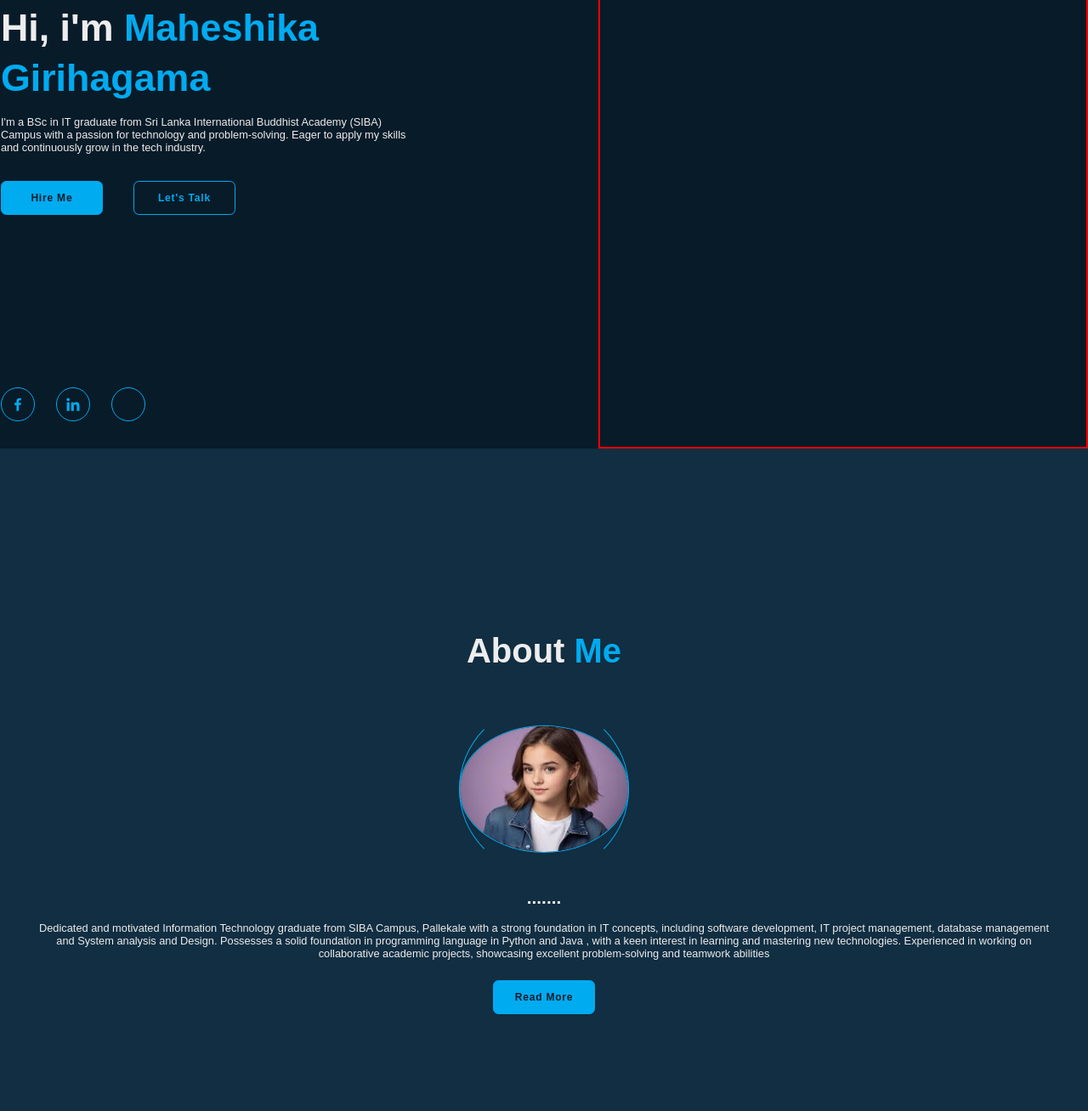
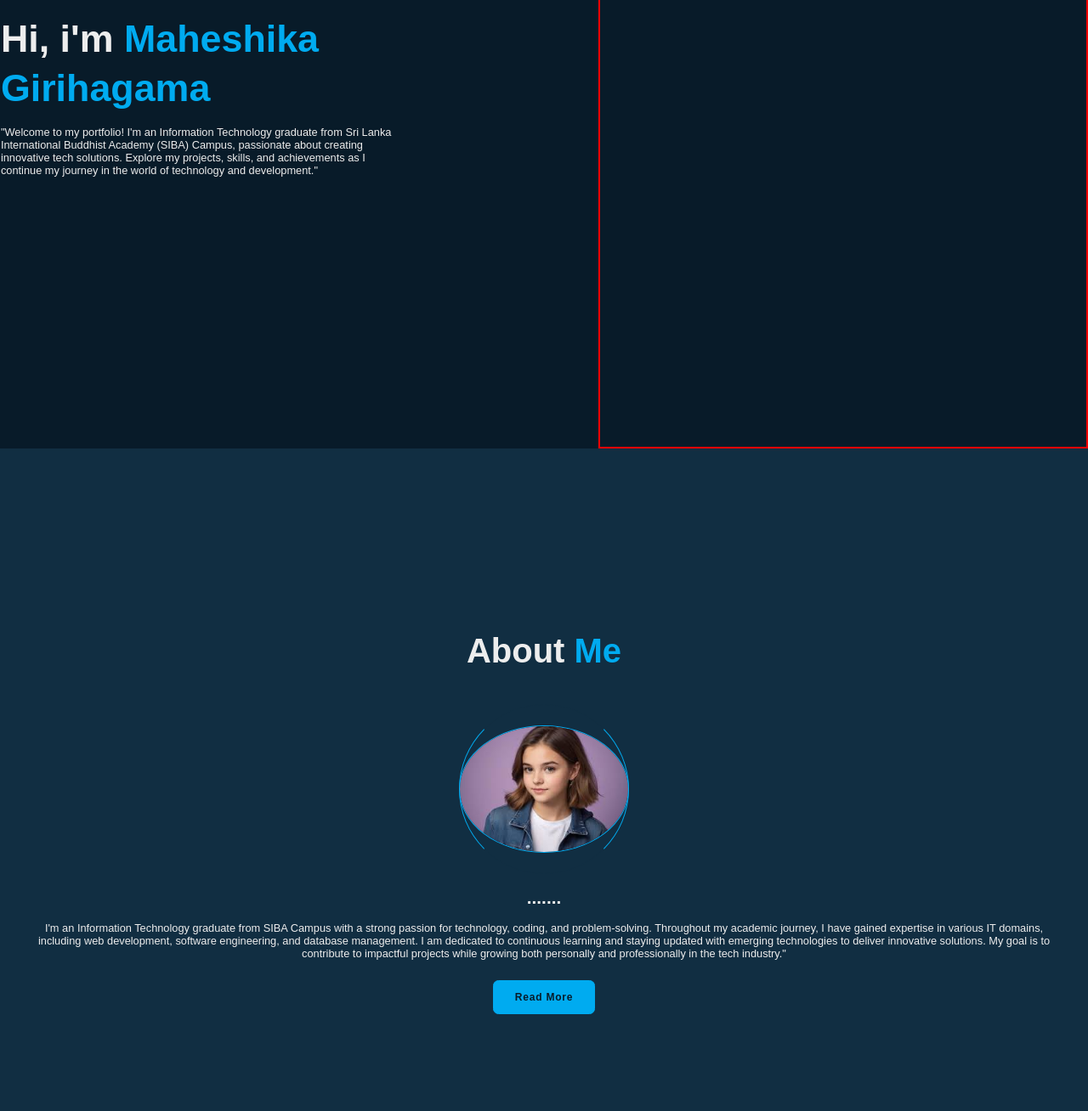
Before and after one commit to mashig-16/my_portfolio, a plain HTML site: page index.html in a window 1280 px wide. Shown: the part 272-1580 px from the top of the page at 85% size. Drawn offline with nearby package versions, Linux system fonts and the light colour scheme.

Commit message:
Add files via upload

```diff
--- a/index.html
+++ b/index.html
@@ -10,6 +10,8 @@
     <link rel="stylesheet" href="styles.css">
 
     <link href='https://unpkg.com/boxicons@2.1.4/css/boxicons.min.css' rel='stylesheet'>
+    <meta name="viewport" content="width=device-width, initial-scale=1.0">
+
 </head>
 
 <body>
@@ -42,19 +44,22 @@
         </div>
 
         <p>
-            I'm a BSc in IT graduate from Sri Lanka International Buddhist Academy (SIBA) Campus with a passion for technology and problem-solving. Eager to apply my skills and continuously grow in the tech industry.
+            "Welcome to my portfolio! I'm an Information Technology graduate from Sri Lanka International Buddhist Academy (SIBA) Campus,
+            passionate about creating innovative tech solutions. Explore my projects, skills, and achievements as
+            I continue my journey in the world of technology and development."
+
         </p>
 
-        <div class="btn-box">
+ <!--       <div class="btn-box">
         <a href="#" class="btn">Hire Me</a>
         <a href="#" class="btn">Let's Talk</a>
     </div>
-    </div>
+    </div>-->
 
     <div class="home-sci">
-        <a href="#"><i class='bx bxl-facebook'></i></a>
-        <a href="#"><i class='bx bxl-linkedin'></i></a>
-        <a href="#"></a>
+      <!--  <a href="#"><i class='bx bxl-facebook'></i></a>-->
+        <!--<a href="#"><i class='bx bxl-linkedin'></i></a>-->
+       <!-- <a href="#"></a>-->
     </div>
 
         <div class="home-imgHover"></div>
@@ -73,14 +78,11 @@
 
         <div class="about-content">
             <h3>.......</h3>
-            <p>Dedicated and motivated Information Technology graduate from SIBA
-                Campus, Pallekale with a strong foundation in IT concepts, including
-                software development, IT project management, database management and
-                System analysis and Design. Possesses a solid foundation in programming
-                language in Python and Java , with a keen interest in learning and
-                mastering new technologies. Experienced in working on collaborative
-                academic projects, showcasing excellent problem-solving and teamwork
-                abilities</p>
+            <p>I'm an Information Technology graduate from SIBA Campus with a strong passion for technology, coding, and problem-solving.
+                Throughout my academic journey, I have gained expertise in various IT domains, including web development, software engineering,
+                and database management. I am dedicated to continuous learning and staying updated with emerging technologies to deliver innovative solutions.
+                My goal is to contribute to impactful projects while growing both personally and professionally in the tech industry."
+            </p>
 
                 <div class="btn-box btns">
                     <a href="#" class="btn">Read More</a>
@@ -248,7 +250,7 @@
         <div class="contact-list">
             <li><a href="#">Local Address</a></li>
             <li><a href="#">maheshig16@gmail.com</a></li>
-            <li><a href="#">+91 0000000000</a></li>
+            <li><a href="#">+94 0000000</a></li>
             <a href="#">
                 <div class="btn-box btns">
                     <a href="#" class="btn"> Let's Chat</a>
@@ -259,10 +261,10 @@
             </a>
         </div>
         <div class="contact-icons">
-            <a href="#" target="_blank"><i class='bx bxl-linkedin' ></i></a>
-            <a href="#" target="_blank"><i class='bx bxl-instagram' ></i></a>
-            <a href="#" target="_blank"><i class='bx bxl-github' ></i></a>
-            <a title="+91 0000000000"><i class='bx bxl-whatsapp' ></i></a>
+            <a href="" target="_blank"><i class='bx bxl-linkedin' ></i></a>
+            <a href="" target="_blank"><i class='bx bxl-instagram' ></i></a>
+            <a href="" target="_blank"><i class='bx bxl-github' ></i></a>
+            <a title=" "><i class='bx bxl-whatsapp' ></i></a>
 
         </div>
     </div>
```
